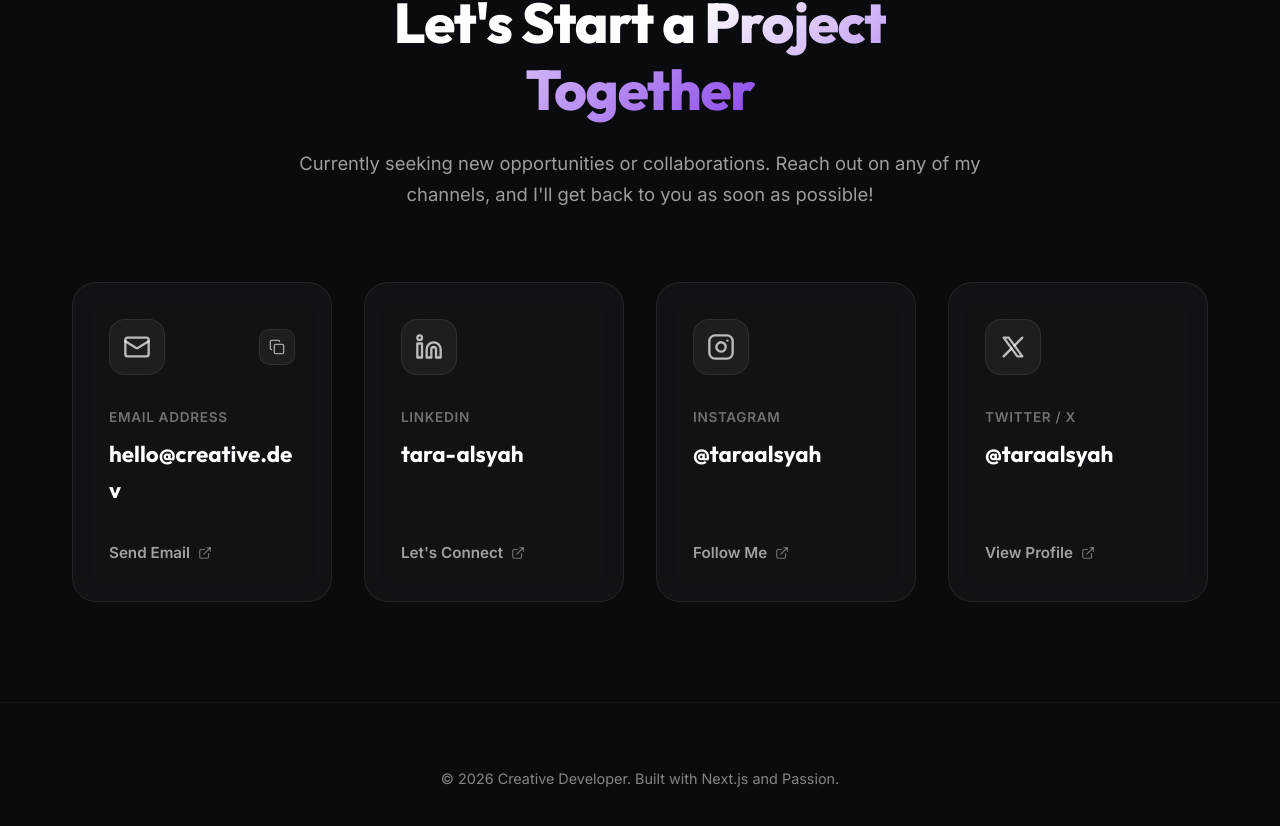
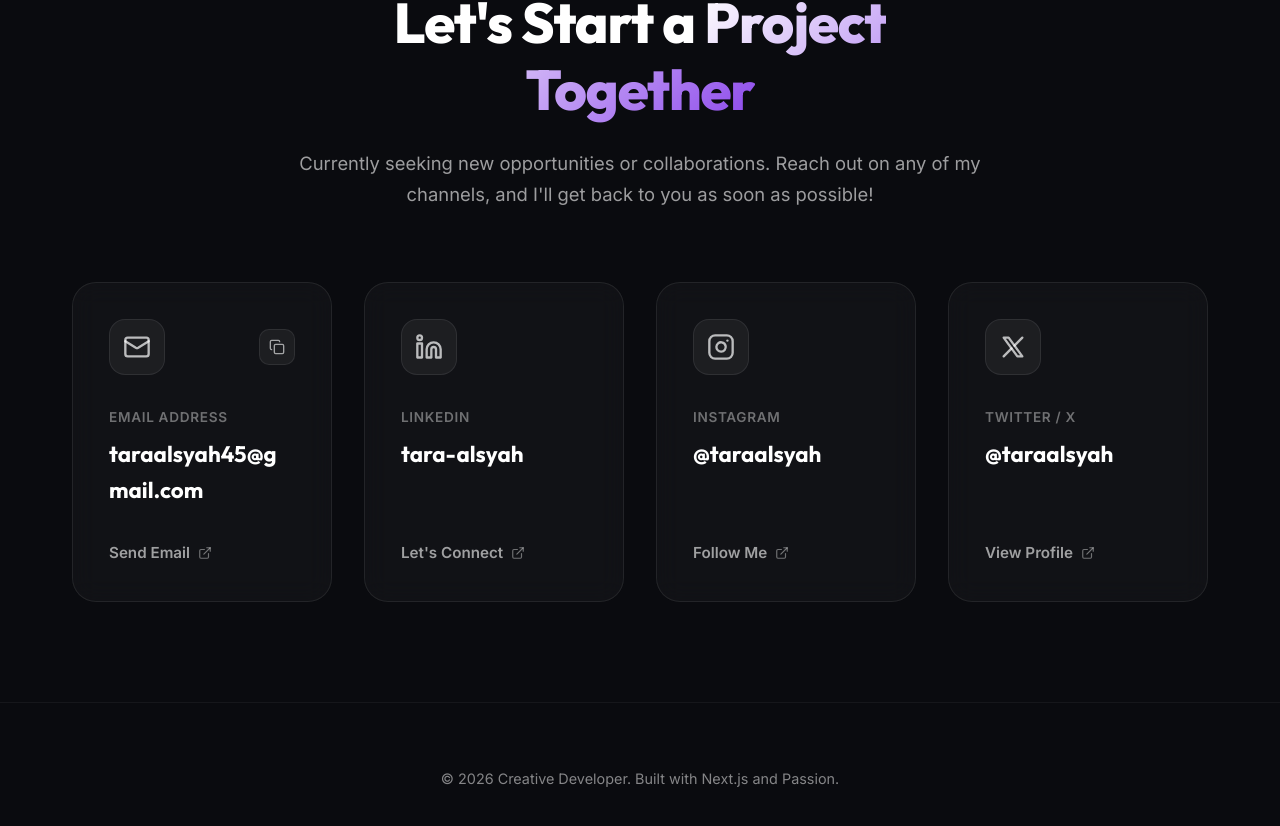
Before and after one commit to taraalsyah/nextjs_portofolio, a Next.js app: page / in a window 1280 px wide. Shown: the part 2323-3149 px from the top of the page. Built offline with nearby package versions, Linux system fonts and the light colour scheme.

Commit message:
contact email address

```diff
--- a/src/components/layout/ContactSection.tsx
+++ b/src/components/layout/ContactSection.tsx
@@ -75,7 +75,7 @@ interface ContactMethod {
 
 const ContactSection = () => {
   const [copied, setCopied] = useState(false);
-  const emailAddress = 'hello@creative.dev';
+  const emailAddress = 'taraalsyah45@gmail.com';
 
   const handleCopyEmail = (e: React.MouseEvent) => {
     e.preventDefault();
```
